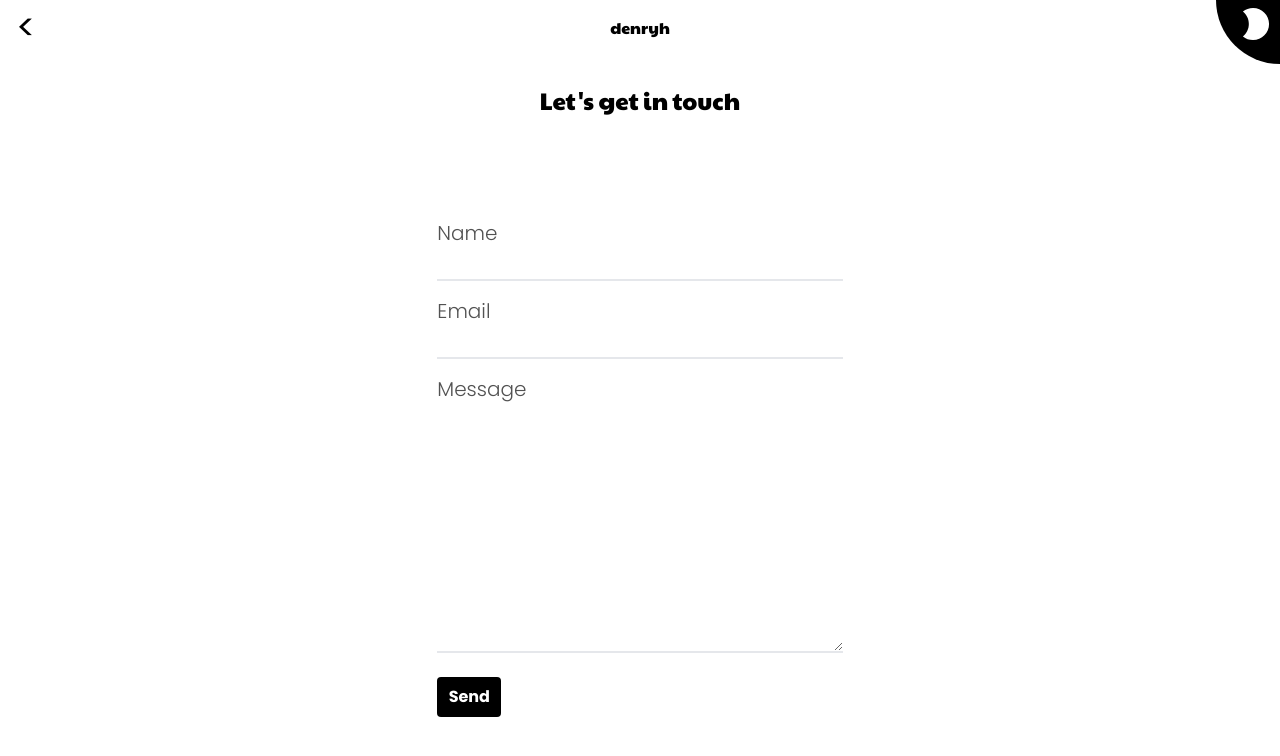
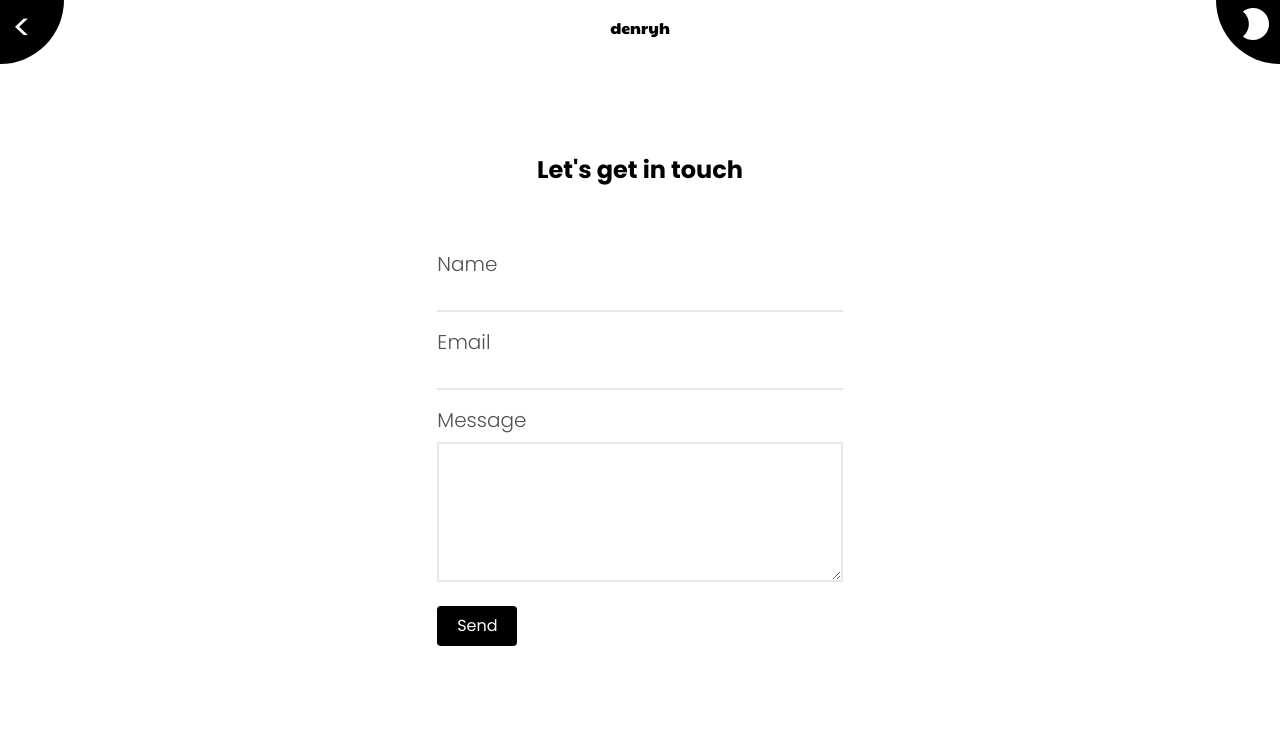
Before and after one commit to denryh/portfolio-v2, a React (Vite) app: page /contact in a window 1280 px wide. Shown: the top 756 px of the page. Built offline with nearby package versions, Linux system fonts and the light colour scheme.

Commit message:
added work page, update nav

```diff
--- a/src/App.tsx
+++ b/src/App.tsx
@@ -1,18 +1,19 @@
-import { Routes, Route } from 'react-router-dom'
-import Hero from './components/Hero';
-import About from './components/About';
-import Main from './components/Main';
-import Contact from './components/Contact';
+import { Routes, Route } from "react-router-dom";
+import Hero from "./components/Hero";
+import About from "./components/About";
+import Main from "./components/Main";
+import Contact from "./components/Contact";
+import Work from "./components/Work";
 
 function App() {
   return (
     <div className="App">
       <Routes>
-        <Route path='/' element={<Hero />} />
-        <Route path='/about' element={<About />} />
-        <Route path='/main' element={<Main />} />
-        <Route path='/work' element={<Main />} />
-        <Route path='/contact' element={<Contact />} />
+        <Route path="/" element={<Hero />} />
+        <Route path="/about" element={<About />} />
+        <Route path="/main" element={<Main />} />
+        <Route path="/work" element={<Work />} />
+        <Route path="/contact" element={<Contact />} />
       </Routes>
     </div>
   );
--- a/src/components/About.tsx
+++ b/src/components/About.tsx
@@ -1,38 +1,59 @@
-import { useSpring, animated } from 'react-spring'
-import { useState } from 'react'
-import { useNavigate } from 'react-router-dom'
-import Nav from './Nav'
-
+import { useSpring, animated, config } from "react-spring";
+import { useState } from "react";
+import { useNavigate } from "react-router-dom";
+import Nav from "./Nav";
 
 export default function About() {
-  const navigate = useNavigate()
-  const [show, set] = useState(true)
+  const navigate = useNavigate();
+  const [show, set] = useState(true);
+
   const styles = useSpring({
     from: { opacity: 0 },
     to: { opacity: show ? 1 : 0 },
     config: {
       duration: 1000,
-    }
-  })
+    },
+  });
+
+  const navStyles = useSpring({
+    from: { opacity: 0 },
+    to: { opacity: 1 },
+    config: {
+      duration: 1000,
+    },
+  });
 
   const forward = () => {
-    set(false)
+    set(false);
     setTimeout(() => {
-      navigate('/main')
-    }, 1000)
-  }
+      navigate("/main");
+    }, 1000);
+  };
 
   return (
-    <section onClick={forward} className="h-screen flex justify-center items-center relative dark:text-white cursor-pointer">
-      <animated.div style={styles}>
-        <Nav path='/' toggleFx={set} />
-        <div className='px-8'>
-          <h2 className='font-display text-4xl md:text-6xl'>About me</h2>
+    <section
+      onClick={forward}
+      className="h-screen relative dark:text-white cursor-pointer"
+    >
+      <animated.div style={navStyles}>
+        <Nav path="/" toggleFx={set} />
+      </animated.div>
+      <animated.div style={styles} className="h-full grid place-items-center">
+        <div className="px-8">
+          <h2 className="font-display text-4xl md:text-6xl">About me</h2>
           <p className="mt-8 font-ligh md:text-xl">
-            Hi, I'm an enthusiastic web developer, and my real name is <span className='font-bold'>Thanh Dat.</span>
+            Hi, I'm an enthusiastic web developer, and my real name is{" "}
+            <span className="font-bold">Thanh Dat.</span>
           </p>
-          <p className='mt-2 md:text-xl'>I'm currently living in the South East Asia on a beautiful country name Vietnam. 🇻🇳</p>
-          <p className='mt-8 text-sm text-zinc-500 md:text-base md:w-3/4 font-light'>*Tiny fact: my major was English Business but after realizing my passion and strength, I decided to teach myself all about web development.</p>
+          <p className="mt-2 md:text-xl">
+            I'm currently living in the South East Asia on a beautiful country
+            name Vietnam. 🇻🇳
+          </p>
+          <p className="mt-8 text-sm text-zinc-500 md:text-base md:w-3/4 font-light">
+            *Tiny fact: my major was English Business but after realizing my
+            passion and strength, I decided to teach myself all about web
+            development.
+          </p>
         </div>
       </animated.div>
     </section>
--- a/src/components/Contact.tsx
+++ b/src/components/Contact.tsx
@@ -13,10 +13,10 @@ export default function Contact() {
   })
 
   return (
-    <section className="h-screen flex justify-center items-center cursor-pointer dark:text-white">
-      <animated.div style={styles} className="w-full h-full p-8 grid place-items-center">
-        <Nav path='/main' toggleFx={set} />
-        <h2 className='font-display text-2xl'>Let's get in touch</h2>
+    <section className="h-screen dark:text-white">
+      <Nav path='/main' toggleFx={set} />
+      <animated.div style={styles} className="w-full h-full p-8 flex flex-col gap-16 justify-center items-center">
+        <h2 className='text-2xl font-bold'>Let's get in touch</h2>
         <div className='flex flex-col gap-4 w-full md:w-1/3'>
           <div className='flex flex-col'>
             <label htmlFor='name' className='font-light text-xl text-neutral-600 dark:text-neutral-300'>Name</label>
@@ -28,9 +28,9 @@ export default function Contact() {
           </div>
           <div className='flex flex-col'>
             <label htmlFor='msg' className='font-light text-xl text-neutral-600 dark:text-neutral-300'>Message</label>
-            <textarea id="msg" rows={10} className='mt-2 border-b-2 focus-visible:outline-none dark:bg-transparent'/>
+            <textarea id="msg" rows={5} className='mt-2 p-2 border-2 focus-visible:outline-none dark:bg-transparent'/>
           </div>
-          <button className='mt-2 w-16 p-2 bg-black text-white dark:bg-white dark:text-black rounded font-bold'>Send</button>
+          <button className='mt-2 w-20 p-2 bg-black text-white dark:bg-white dark:text-black rounded'>Send</button>
         </div>
       </animated.div>
     </section>
--- a/src/components/Main.tsx
+++ b/src/components/Main.tsx
@@ -39,8 +39,8 @@ export default function Main() {
 
   return (
     <main className="h-screen dark:text-white">
+      <Nav path="/about" toggleFx={set} />
       <animated.div style={mainStyles} className="relative w-full h-full">
-        <Nav path="/about" toggleFx={set} />
         <div className='grid place-items-center h-full'>
           <ul className='px-8 w-full h-full flex flex-col justify-center items-center text-2xl gap-4 backdrop-blur-md bg-white/80 dark:bg-black/40 z-10 md:dark:bg-transparent md:bg-transparent md:backdrop-blur-none md:z-0'>
             <li
--- a/src/components/Nav.tsx
+++ b/src/components/Nav.tsx
@@ -12,8 +12,10 @@ export default function Nav({ path, toggleFx }: { path: string, toggleFx: any })
     }, 1000)
   }
 
-  return <div className="fixed top-0 left-0 right-0 flex justify-between z-50">
-    <span onClick={back} className="px-4 py-2 text-4xl cursor-pointer z-20">{'<'}</span>
+  return <div className="absolute w-full flex justify-between z-50 overflow-hidden">
+    <div onClick={back} className="bg-black cursor-pointer w-32 h-32 rounded-full text-white relative -top-16 -left-16 dark:text-black dark:bg-white">
+      <span className="absolute top-[4.5rem] right-8 text-4xl">{'<'}</span>
+    </div>
     <span className="font-display absolute top-4 left-1/2 -translate-x-1/2">denryh</span>
     <div className="relative -top-16 -right-16">
       <AppearanceToggler />
--- /dev/null
+++ b/src/components/Work.tsx
@@ -0,0 +1,22 @@
+import { useState } from "react";
+import { animated, useSpring } from "react-spring";
+import Nav from "./Nav";
+
+export default function Work() {
+  const [show, set] = useState(true)
+
+  const mainStyles = useSpring({
+    from: { opacity: 0 },
+    to: { opacity: show ? 1 : 0 },
+    config: { duration: 1000 },
+  })
+
+  return (
+    <section className="w-screen h-screen">
+      <Nav path="/main" toggleFx={set} />
+      <animated.div style={mainStyles} className="h-full grid place-items-center">
+        <span className="text-2xl font-light">Coming up...</span>
+      </animated.div>
+    </section>
+  )
+}
```
